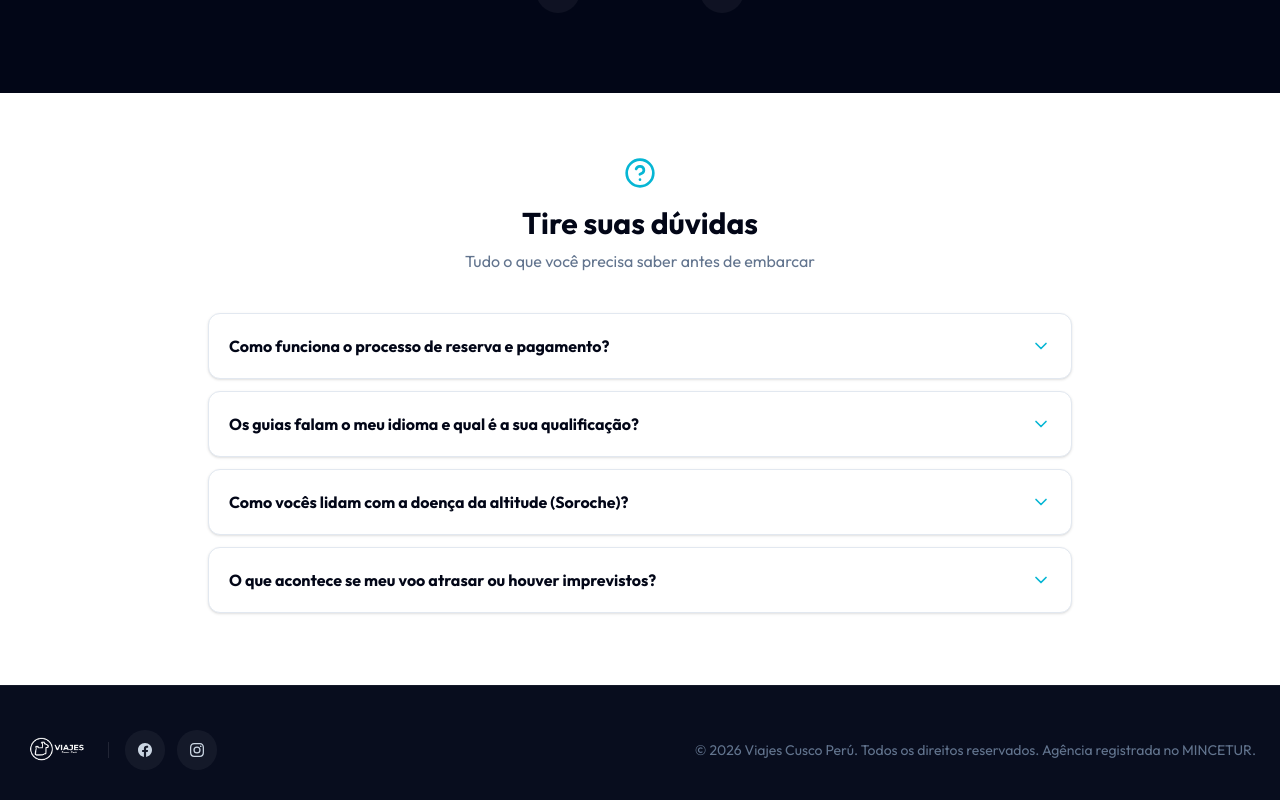
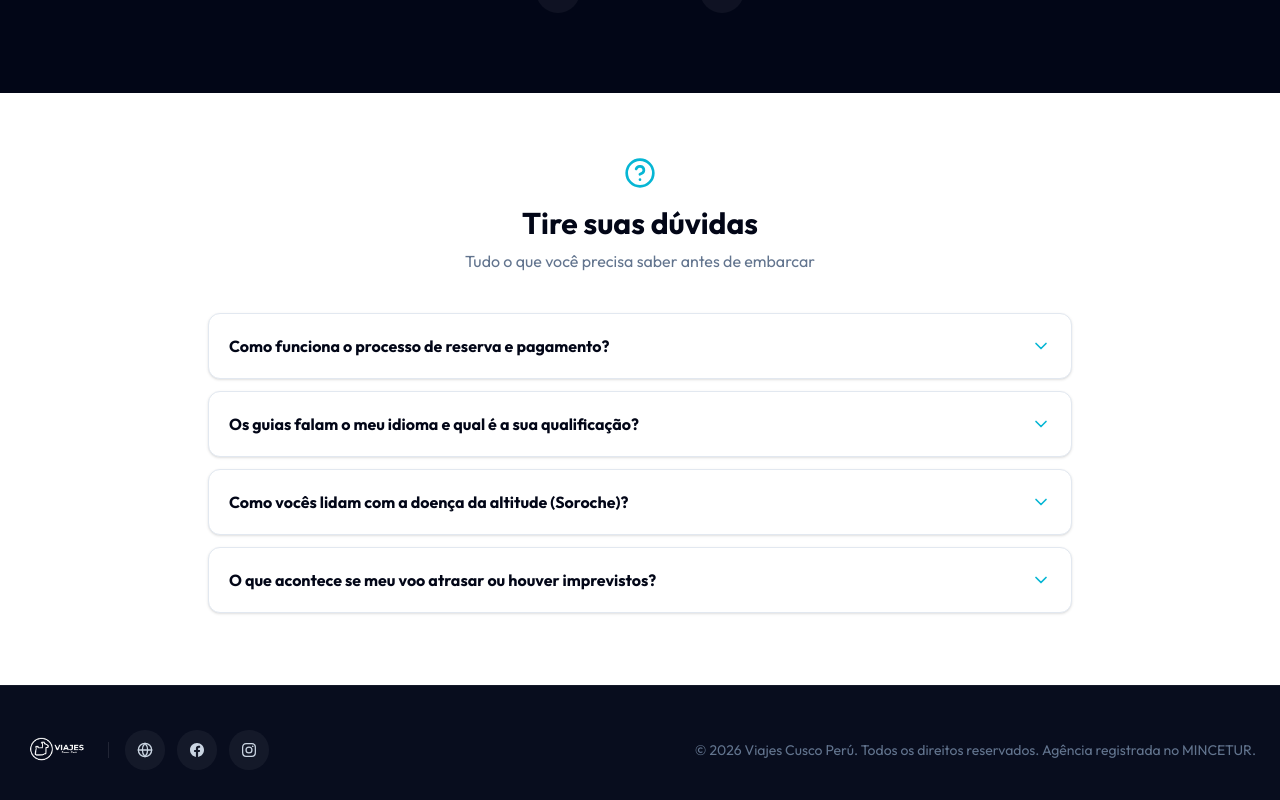
Before and after one commit to viajescuscoperu-png/Landigh_Page, a React (Vite) app: page / in a window 1280 px wide. Shown: the part 2977-3777 px from the top of the page. Built offline with nearby package versions, Linux system fonts and the light colour scheme; no server answers.

Commit message:
UI: Adición de enlace a la web principal en el Footer

```diff
--- a/src/components/Footer.tsx
+++ b/src/components/Footer.tsx
@@ -1,4 +1,5 @@
 import { useLanguage } from '../context/LanguageContext';
+import { Globe } from 'lucide-react';
 
 export const Footer = () => {
   const { langText } = useLanguage();
@@ -19,6 +20,9 @@ export const Footer = () => {
               />
               <div className="h-4 w-[1px] bg-white/10 hidden md:block" />
               <div className="flex gap-3">
+                <SocialIcon href="https://viajescuscoperu.com" customClass="hover:bg-brand-orange">
+                  <Globe className="w-4 h-4" />
+                </SocialIcon>
                 <SocialIcon href="https://www.facebook.com/ViajesCuscoPeruSalkantay/">
                   <svg viewBox="0 0 24 24" fill="currentColor" className="w-3.5 h-3.5"><path d="M24 12.073c0-6.627-5.373-12-12-12s-12 5.373-12 12c0 5.99 4.388 10.954 10.125 11.854v-8.385H7.078v-3.47h3.047V9.43c0-3.007 1.792-4.669 4.533-4.669 1.312 0 2.686.235 2.686.235v2.953H15.83c-1.491 0-1.956.925-1.956 1.874v2.25h3.328l-.532 3.47h-2.796v8.385C19.612 23.027 24 18.062 24 12.073z"/></svg>
                 </SocialIcon>
```
